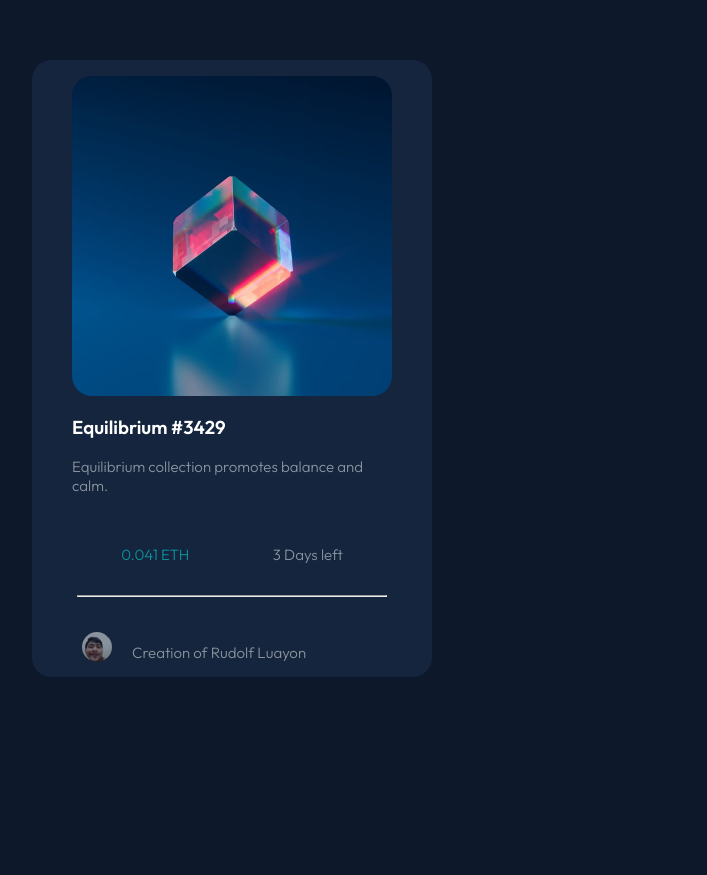
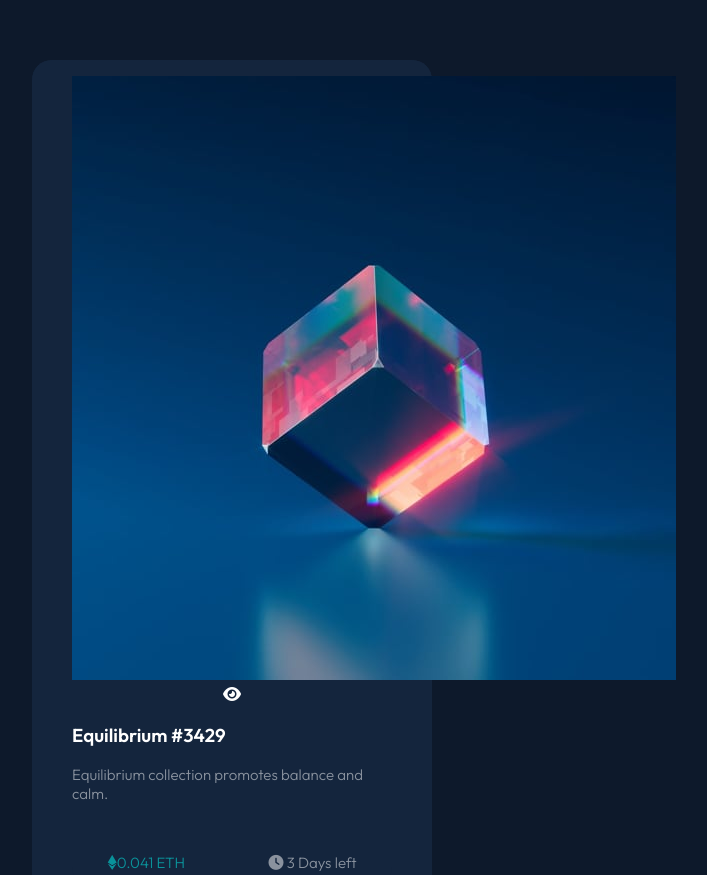
Before and after one commit to dumpdope1/NFT-CARD-FRONTEND-MENTOR, a plain HTML site: page index.html in a window 1280 px wide. Shown: the part 210-1085 px from the top of the page, without its empty margins (408-1115 px from the left). Before the commit the page ends 895 px from the top, so only its background shows below. Drawn offline with Linux system fonts and the light colour scheme.

Commit message:
Update index.html

```diff
--- a/index.html
+++ b/index.html
@@ -31,8 +31,12 @@
 
     <figure>
         <div class="container">
-      <img class="imgNFT" src="images\image-equilibrium.jpg" alt="mainNFT">
-      <div class="middle">
+      <img class="image" src="images\image-equilibrium.jpg" alt="mainNFT">
+      <div class="overlay">
+      <div class="text"><i class="fa-solid fa-eye"></i></div>
+        </div>
+      </div>
+      <!--<div class="middle">  -->
 
       <h1 class="titleNFT">Equilibrium #3429</h1>
 
@@ -40,8 +44,8 @@
 <br>
 
 
-        <p class="price">  0.041 ETH</p>
-        <p class="prices fa-thin fa-clock-eight"> 3 Days left</p>
+        <p class="price"><i class="fa-brands fa-ethereum"></i>0.041 ETH</p>
+        <p class="prices fa-thin fa-clock-eight"><i class="fa-solid fa-clock">  </i></i> 3 Days left</p>
 
     </figure>
 
```
